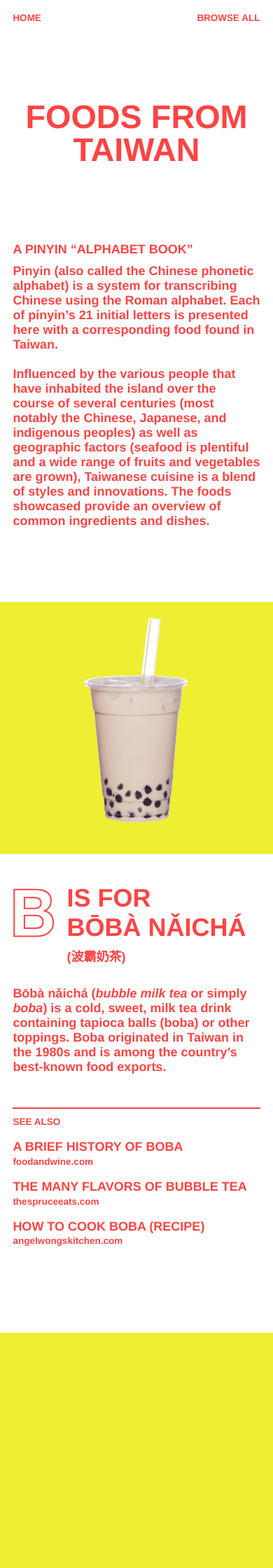
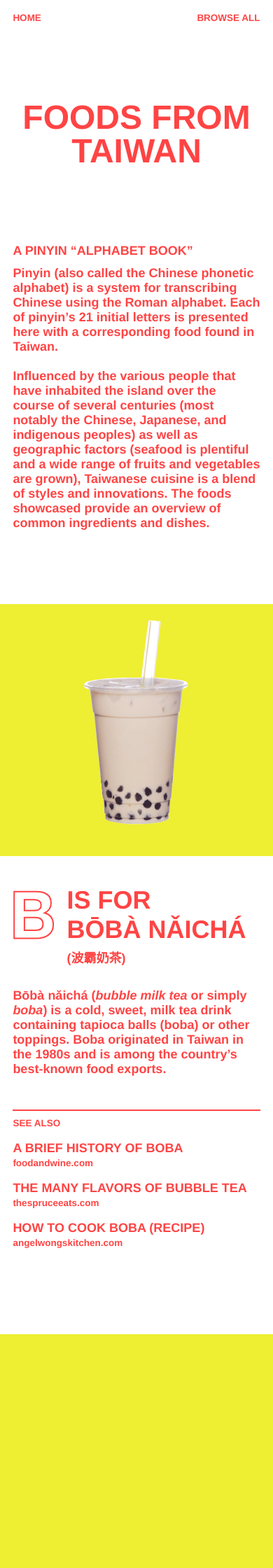
Before and after one commit to justinjaywang/taiwanese-foods, a Jekyll site: the page built from index.md, in a window 390 px wide. Shown: the top 2240 px of the page at 70% size. Built offline with Jekyll 4.4.1, drawn with Linux system fonts in a browser that asks for light colours.

Commit message:
title font size adjustment

```diff
--- a/assets/styles/_base.scss
+++ b/assets/styles/_base.scss
@@ -112,6 +112,9 @@ h1,
   @media (max-width: $bp-md-lg) {
     font-size: 12vw;
   }
+  @media (max-width: 400px) {
+    font-size: 2.666667em;
+  }
 }
 
 h2,
```
